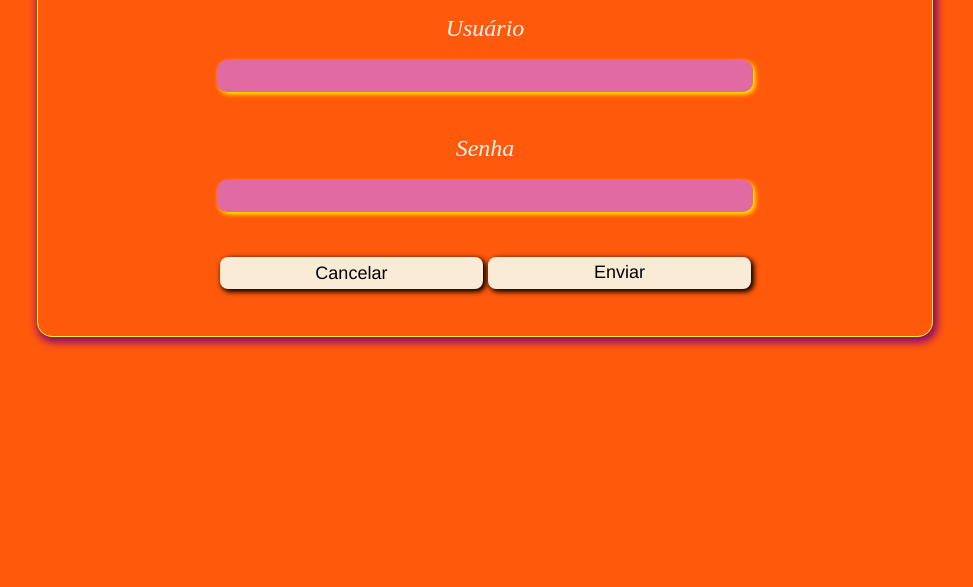
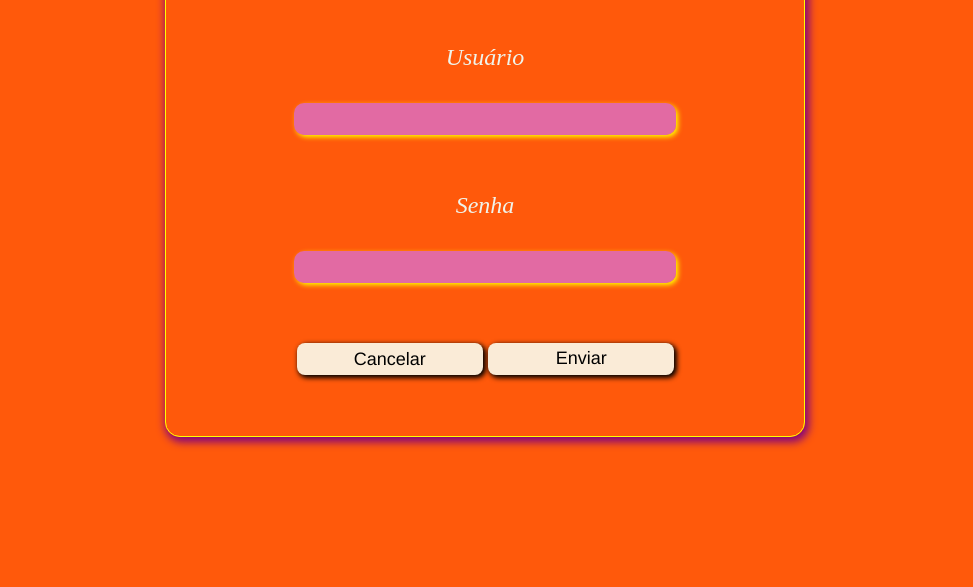
Before and after one commit to FagnerNoe/Formulario, a plain HTML site: page index.html in a window 1280 px wide. Shown: the part 213-800 px from the top of the page, without its empty margins (155-1128 px from the left). Drawn offline with Linux system fonts and the light colour scheme.

Commit message:
alterado largura e altura

```diff
--- a/style.css
+++ b/style.css
@@ -9,8 +9,8 @@ body{
 }
 
 .quadro{
-    width: 70%;
-    height: 450px;
+    width: 50%;
+    height:550px;
     margin:100px auto;
     border: 1px solid yellow;
     box-shadow: 2px 3px 8px 2px purple;
```
